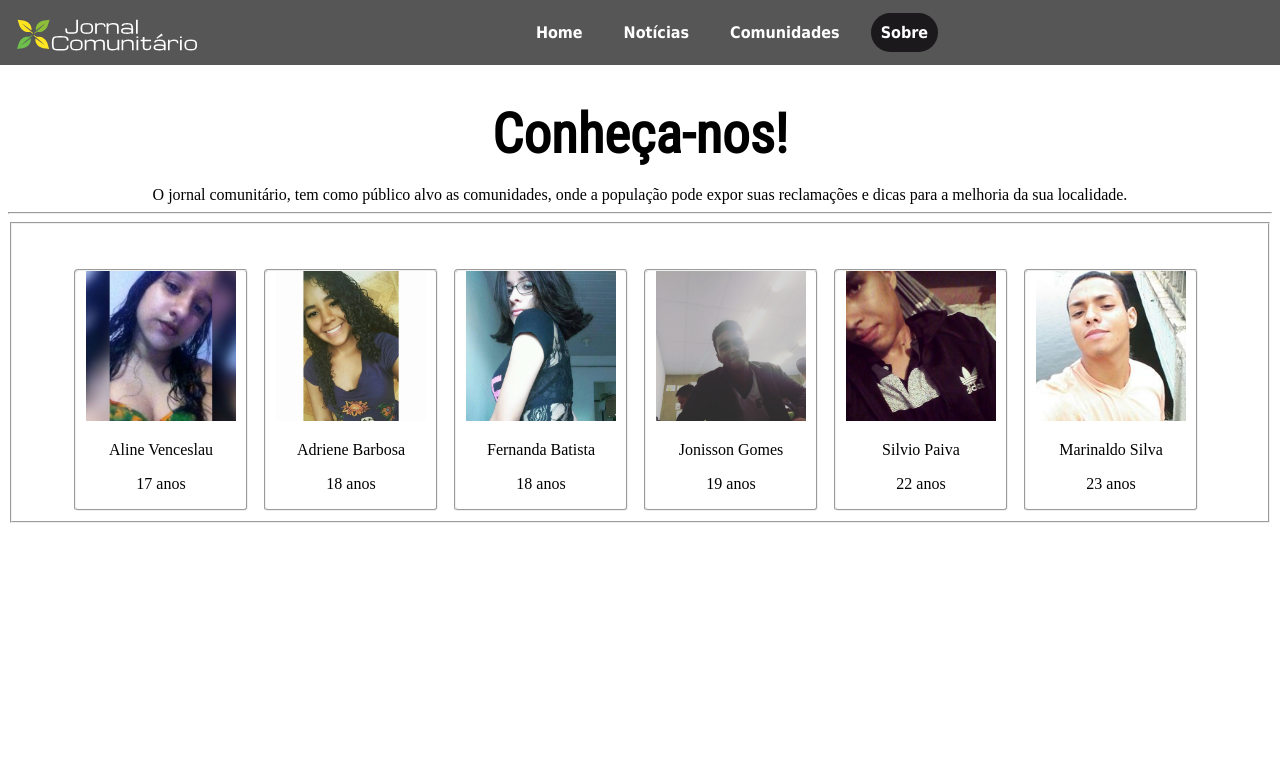
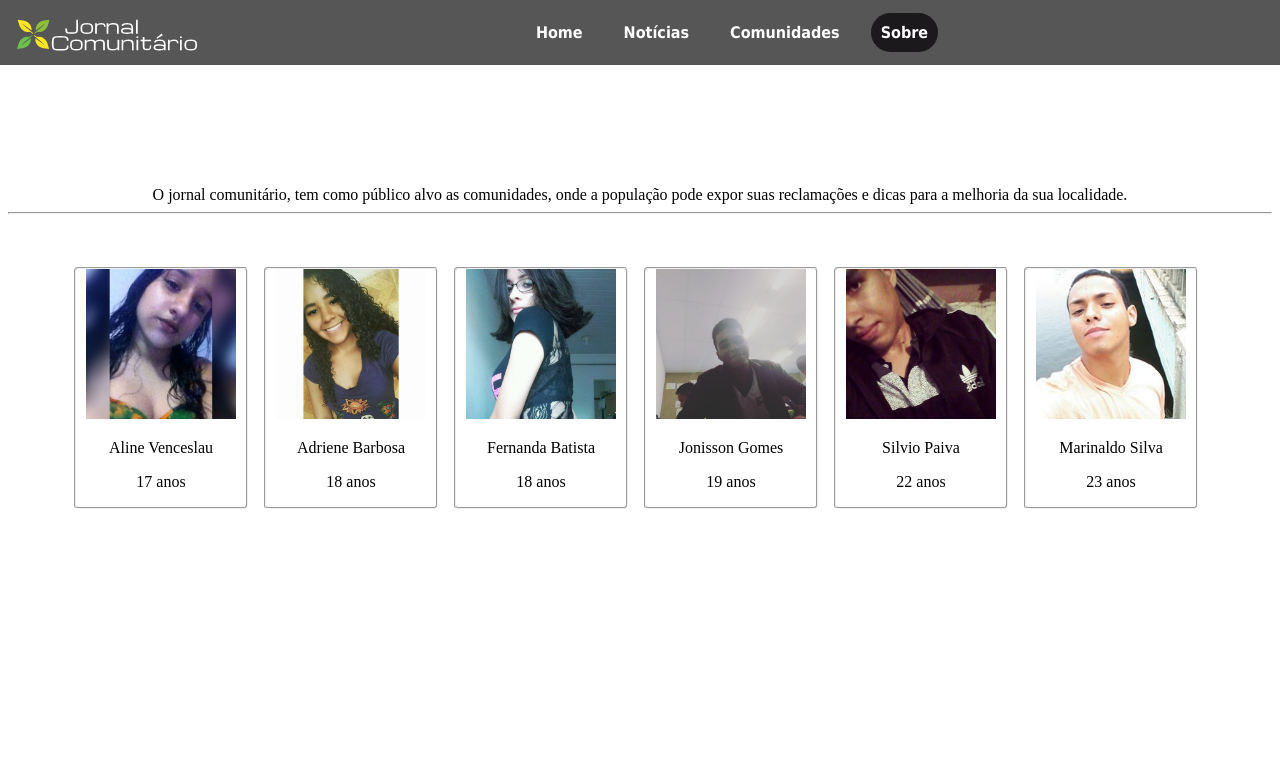
Before and after one commit to JonissonGomes/Jornal-Comunit-rio, a PHP site: page /php/sobre.php in a window 1280 px wide. Shown: the top 763 px of the page. Run offline with PHP 8.4, Linux system fonts and the light colour scheme.

Commit message:
Última atualização CSS
Ajustes finais

```diff
--- a/css/sobre.css
+++ b/css/sobre.css
@@ -1,5 +1,6 @@
 body{
 	text-align: center;
+
 }
 .foto{
 	width: 10%;
@@ -19,6 +20,10 @@ h1{
 	font-family: 'Roboto Condensed', sans-serif;
 	font-size: 55px;
 	margin-bottom: 20px;
+	color:white;
+}
+h4{
+    color:white;
 }
 .alinha{
 	text-align: center;
@@ -27,6 +32,7 @@ h1{
 
 .fundobranco{
     background-color:white;
+    border:none;
 }
 footer{
 	bottom: 0;
```
